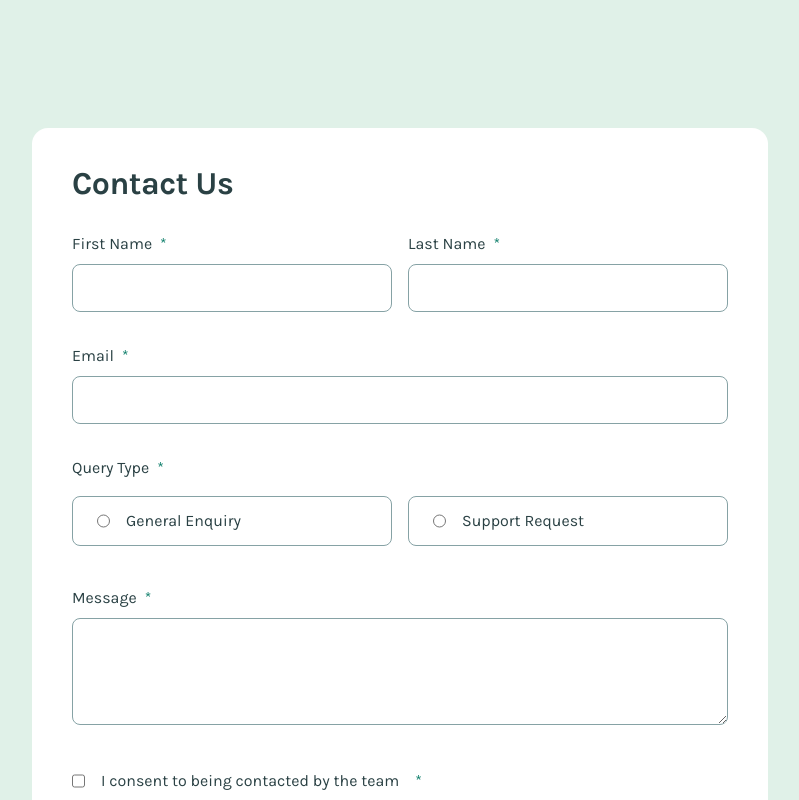
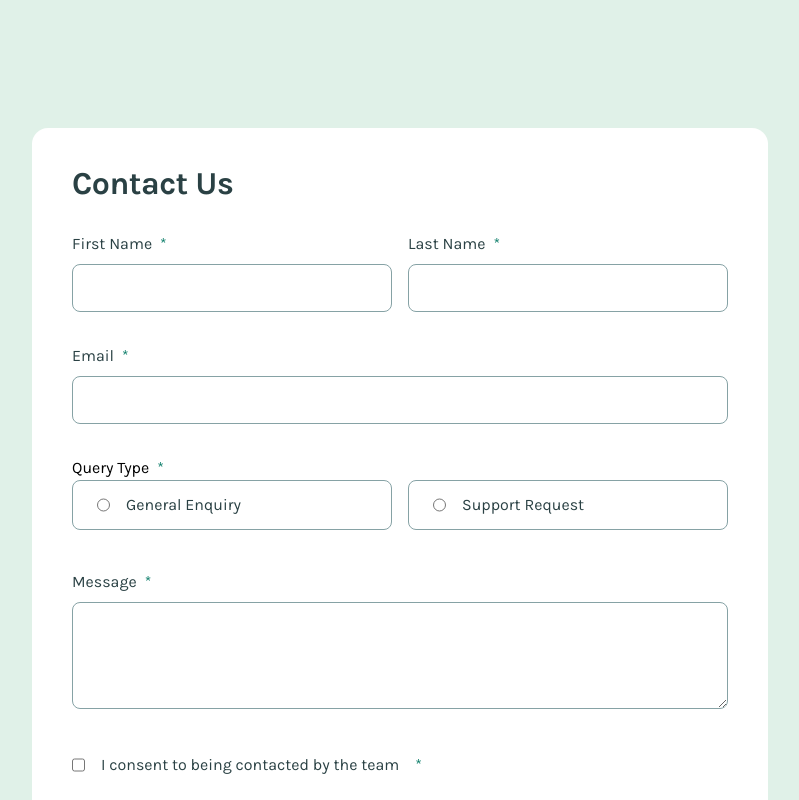
Before and after one commit to saiyancodes57/contact-form, a Vue app: page / in a window 1280 px wide. Shown: the top 800 px of the page, without its empty margins (240-1039 px from the left). Built offline with nearby package versions, Linux system fonts and the light colour scheme.

Commit message:
Added first part of a11y improvements

```diff
--- a/src/App.vue
+++ b/src/App.vue
@@ -36,6 +36,11 @@ const errors = ref({
   message: '',
   consent: '',
 })
+
+const queryOptions = [
+  { value: 'general-enquiry', label: 'General Enquiry' },
+  { value: 'support-request', label: 'Support Request' },
+]
 
 // Takes a specific field and uses the validator function to return true OR empty string
 function validate(field) {
@@ -77,26 +82,23 @@ function handleSubmit() {
 }
 </script>
 
-<!-- Need to add accessibility for required fields, error messages, and toast! -->
 <template>
   <SuccessMessage :show="showToast" />
   <main>
     <h1 class="text-heading">Contact Us</h1>
-    <form @submit.prevent="handleSubmit">
+    <form @submit.prevent="handleSubmit" novalidate>
       <SharedContainerSlot>
         <BaseFormInput
-          label-text="First Name"
-          id="first-name"
-          input-type="text"
+          label="First Name"
+          type="text"
           autocomplete="given-name"
           v-model="form.firstName"
           :error="errors.firstName"
           @blur-event="validate('firstName')"
         />
         <BaseFormInput
-          label-text="Last Name"
-          id="last-name"
-          input-type="text"
+          label="Last Name"
+          type="text"
           autocomplete="family-name"
           v-model="form.lastName"
           :error="errors.lastName"
@@ -104,44 +106,29 @@ function handleSubmit() {
         />
       </SharedContainerSlot>
       <BaseFormInput
-        input-type="email"
-        id="email"
-        label-text="Email"
+        label="Email"
+        type="email"
         autocomplete="email"
         v-model="form.email"
         :error="errors.email"
         @blur-event="validate('email')"
       />
-      <fieldset>
-        <legend class="text-body-sm">Query Type<span class="star">*</span></legend>
-        <SharedContainerSlot>
-          <FormRadioInput
-            label-text="General Enquiry"
-            value="general-enquiry"
-            name="query-type"
-            v-model="form.queryType"
-            @blur-event="validate('queryType')"
-          />
-          <FormRadioInput
-            label-text="Support Request"
-            value="support-request"
-            name="query-type"
-            v-model="form.queryType"
-            @blur-event="validate('queryType')"
-          />
-        </SharedContainerSlot>
-        <p class="error-text">{{ errors.queryType }}</p>
-      </fieldset>
+      <FormRadioInput
+        name="query-type"
+        :options="queryOptions"
+        v-model="form.queryType"
+        :error="errors.queryType"
+        @blur-event="validate('queryType')"
+      />
       <TextAreaComp
-        label-text="Message"
-        id="message"
+        label="Message"
         v-model="form.message"
         :error="errors.message"
         @blur-event="validate('message')"
       />
       <FormCheckbox
         name="consent"
-        label-text="I consent to being contacted by the team"
+        label="I consent to being contacted by the team"
         v-model="form.consent"
         :error="errors.consent"
         @blur-event="validate('consent')"
--- a/src/components/BaseFormInput.vue
+++ b/src/components/BaseFormInput.vue
@@ -1,17 +1,16 @@
 <script setup>
-// import { ref } from 'vue'
+import { useId } from 'vue'
 defineEmits(['blur-event'])
 const model = defineModel()
+const id = useId()
+const errorId = useId()
+
 defineProps({
-  labelText: {
+  label: {
     type: String,
     required: true,
   },
-  id: {
-    type: String,
-    required: true,
-  },
-  inputType: {
+  type: {
     type: String,
     default: 'text',
   },
@@ -26,16 +25,19 @@ defineProps({
 
 <template>
   <div>
-    <label :for="id" class="text-body-sm">{{ labelText }}<span class="star">*</span></label>
+    <label :for="id" class="text-body-sm"
+      >{{ label }}<span class="star" aria-hidden="true">*</span></label
+    >
     <input
-      :type="inputType"
+      :type="type"
       :id="id"
       v-model="model"
       :autocomplete="autocomplete"
       @blur="$emit('blur-event')"
-      required
+      :aria-describedby="error ? errorId : undefined"
+      :aria-invalid="!!error"
     />
-    <p class="error-text">{{ error }}</p>
+    <p class="error-text" :id="errorId" aria-live="assertive">{{ error }}</p>
   </div>
 </template>
 
--- a/src/components/FormCheckbox.vue
+++ b/src/components/FormCheckbox.vue
@@ -1,8 +1,11 @@
 <script setup>
+import { useId } from 'vue'
+
 const model = defineModel()
 defineEmits(['blur-event'])
+const errorId = useId()
 defineProps({
-  labelText: {
+  label: {
     type: String,
     required: true,
   },
@@ -19,10 +22,17 @@ defineProps({
 <template>
   <div class="consent-checkbox">
     <label class="text-body-sm">
-      <input type="checkbox" :name="name" v-model="model" @blur="$emit('blur-event')" />
-      {{ labelText }}<span>*</span>
+      <input
+        type="checkbox"
+        :name="name"
+        v-model="model"
+        @blur="$emit('blur-event')"
+        :aria-describedby="error ? errorId : undefined"
+        :aria-invalid="!!error"
+      />
+      {{ label }}<span aria-hidden="true">*</span>
     </label>
-    <p class="error-text">{{ error }}</p>
+    <p class="error-text" :id="errorId">{{ error }}</p>
   </div>
 </template>
 
--- a/src/components/FormRadioInput.vue
+++ b/src/components/FormRadioInput.vue
@@ -1,27 +1,39 @@
 <script setup>
 defineEmits(['blur-event'])
+import { useId } from 'vue'
+import SharedContainerSlot from './SharedContainerSlot.vue'
 const model = defineModel()
+const errorId = useId()
 defineProps({
-  labelText: {
-    type: String,
-    required: true,
-  },
-  value: {
-    type: String,
+  options: {
+    type: Array,
     required: true,
   },
   name: {
     type: String,
     required: true,
   },
+  error: {
+    type: String,
+  },
 })
 </script>
 
 <template>
-  <label class="text-body-sm">
-    <input type="radio" :value="value" :name="name" v-model="model" @blur="$emit('blur-event')" />
-    {{ labelText }}
-  </label>
+  <fieldset
+    @focusout="$emit('blur-event')"
+    :aria-describedby="error ? errorId : undefined"
+    :aria-invalid="!!error"
+  >
+    <legend class="text-body-sm">Query Type<span class="star" aria-hidden="true">*</span></legend>
+    <SharedContainerSlot>
+      <label v-for="option in options" :key="option.value" class="text-body-sm">
+        <input type="radio" :value="option.value" :name="name" v-model="model" />
+        {{ option.label }}
+      </label>
+    </SharedContainerSlot>
+    <p class="error-text" :id="errorId">{{ error }}</p>
+  </fieldset>
 </template>
 
 <style scoped>
--- a/src/components/SuccessMessage.vue
+++ b/src/components/SuccessMessage.vue
@@ -8,7 +8,7 @@ defineProps({
 
 <template>
   <Transition name="toast">
-    <div v-if="show" class="message-sent">
+    <div v-if="show" class="message-sent" aria-live="polite">
       <div class="top">
         <img :src="IconSuccess" alt="" />
         <p class="text-body-sm">Message Sent</p>
--- a/src/components/TextAreaComp.vue
+++ b/src/components/TextAreaComp.vue
@@ -1,12 +1,12 @@
 <script setup>
+import { useId } from 'vue'
+
 const model = defineModel()
 defineEmits(['blur-event'])
+const id = useId()
+const errorId = useId()
 defineProps({
-  id: {
-    type: String,
-    required: true,
-  },
-  labelText: {
+  label: {
     type: String,
     required: true,
   },
@@ -18,9 +18,19 @@ defineProps({
 
 <template>
   <div class="textarea">
-    <label :for="id" class="text-body-sm">{{ labelText }}<span class="star">*</span></label>
-    <textarea :id="id" rows="7" v-model="model" @blur="$emit('blur-event')" required></textarea>
-    <p class="error-text">{{ error }}</p>
+    <label :for="id" class="text-body-sm"
+      >{{ label }}<span class="star" aria-hidden="true">*</span></label
+    >
+    <textarea
+      :id="id"
+      rows="7"
+      v-model="model"
+      @blur="$emit('blur-event')"
+      :aria-describedby="error ? errorId : undefined"
+      :aria-invalid="!!error"
+      required
+    ></textarea>
+    <p class="error-text" :id="errorId">{{ error }}</p>
   </div>
 </template>
 
```
